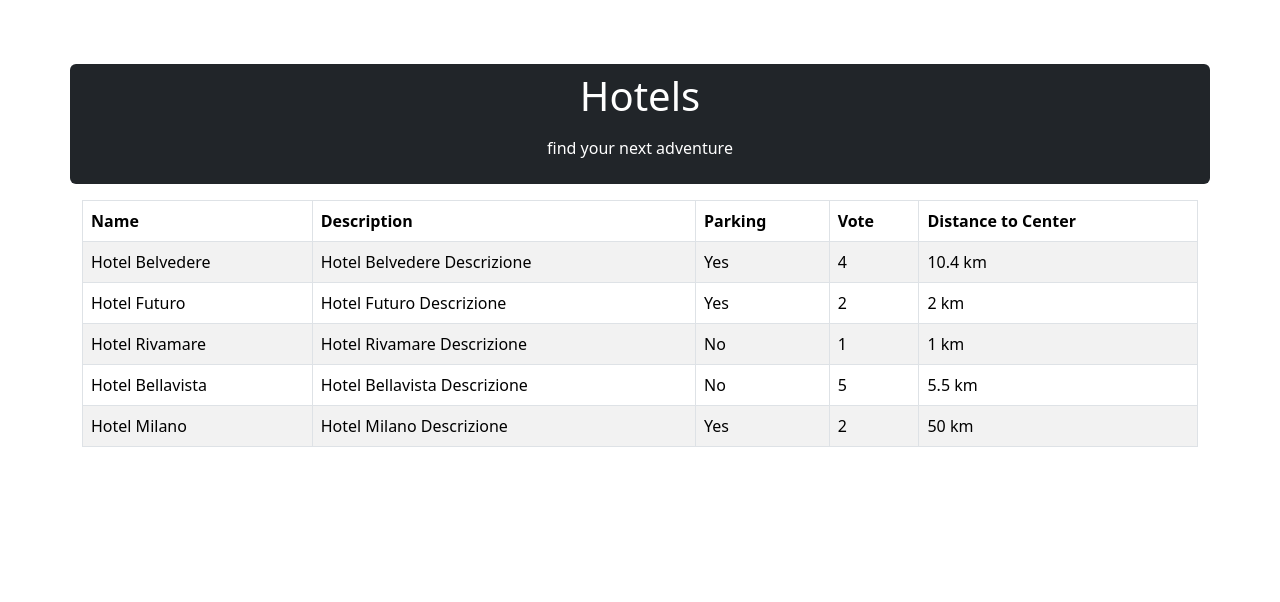
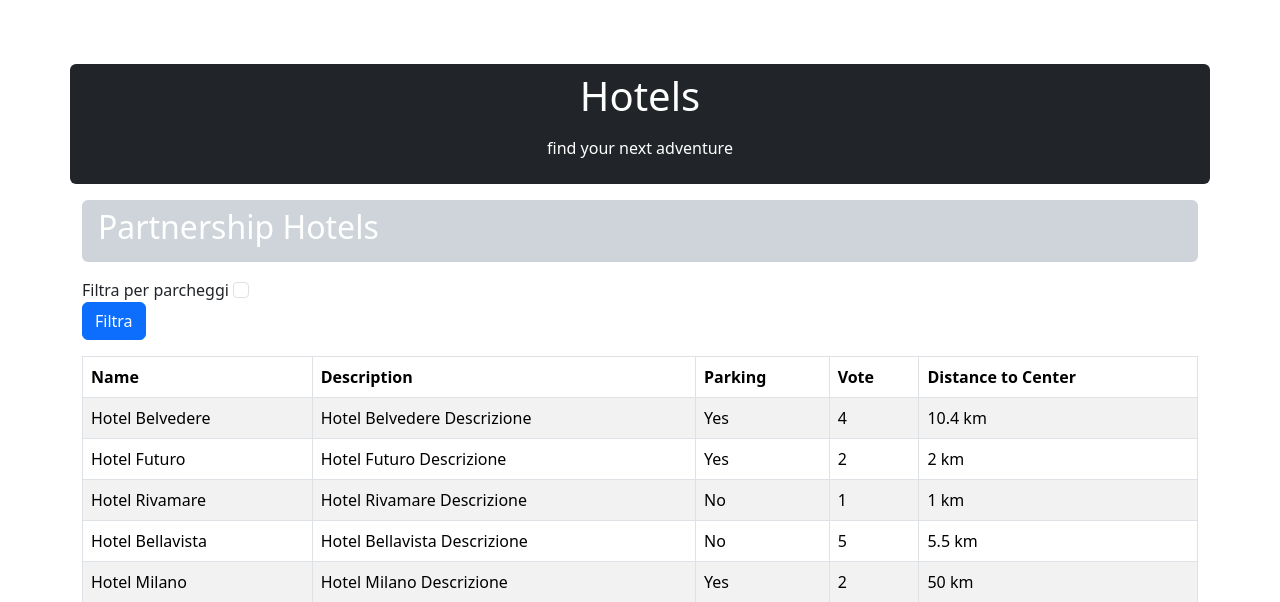
Before and after one commit to LivingtonMerello98/php-hotel, a PHP site: page / in a window 1280 px wide. Shown: the top 602 px of the page. Run offline with PHP 8.4, Linux system fonts and the light colour scheme.

Commit message:
[upd] form created, and check if the 'parking' parameter was sent via GET

```diff
--- a/index.php
+++ b/index.php
@@ -39,6 +39,9 @@ $hotels = [
     ],
 
 ];
+
+// controllo se il parametro 'parking' è stato inviato tramite GET
+$filterByParking = isset($_GET['parking']);
 ?>
 
 <!DOCTYPE html>
@@ -59,8 +62,19 @@ $hotels = [
                 <h1 class="mb-3">Hotels</h1>
                 <p>find your next adventure</p>
             </div>
-            <div class="col-12 ">
             <div>
+                <div class="col-12 bg-dark-subtle text-white rounded mb-3 py-2 ">
+                    <h2 class="mx-3">Partnership Hotels</h2>
+                </div>
+                <!-- creiamo il form -->
+                <form action="index.php" method="GET" class="form-inline my-3">
+                    <div class="form-group mr-3">
+                        <label for="parking" class="mr-2">Filtra per parcheggi</label>
+                        <input type="checkbox" id="parking" name="parking" class="form-check-input">
+                    </div>
+                    <button type="submit" class="btn btn-primary">Filtra</button>
+                </form>
+
                 <!-- creiamo la tabella -->
                 <table class="table table-bordered table-striped">
                     <thead class="thead-dark">
```
Lines whose indentation alone changed are shown as unchanged.
